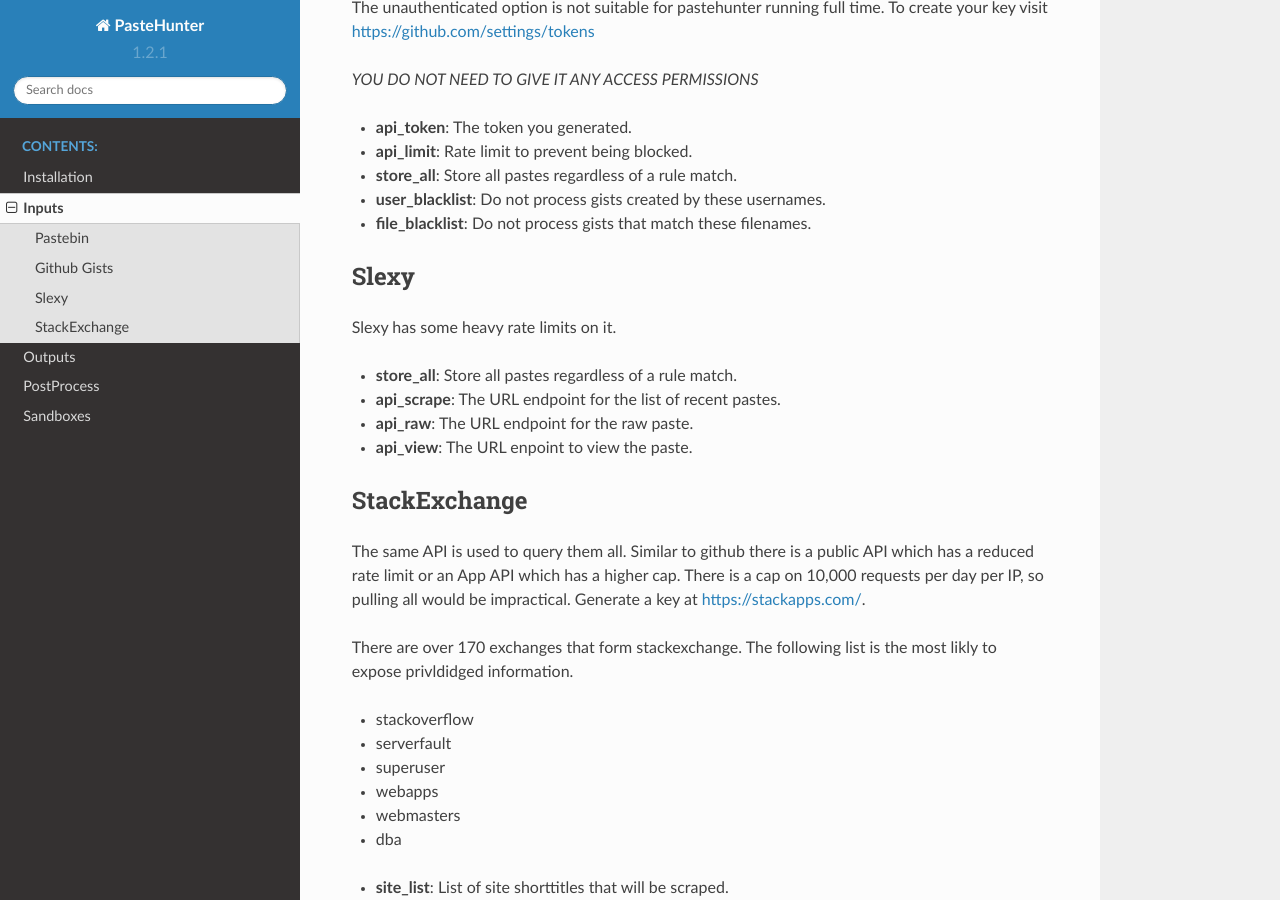
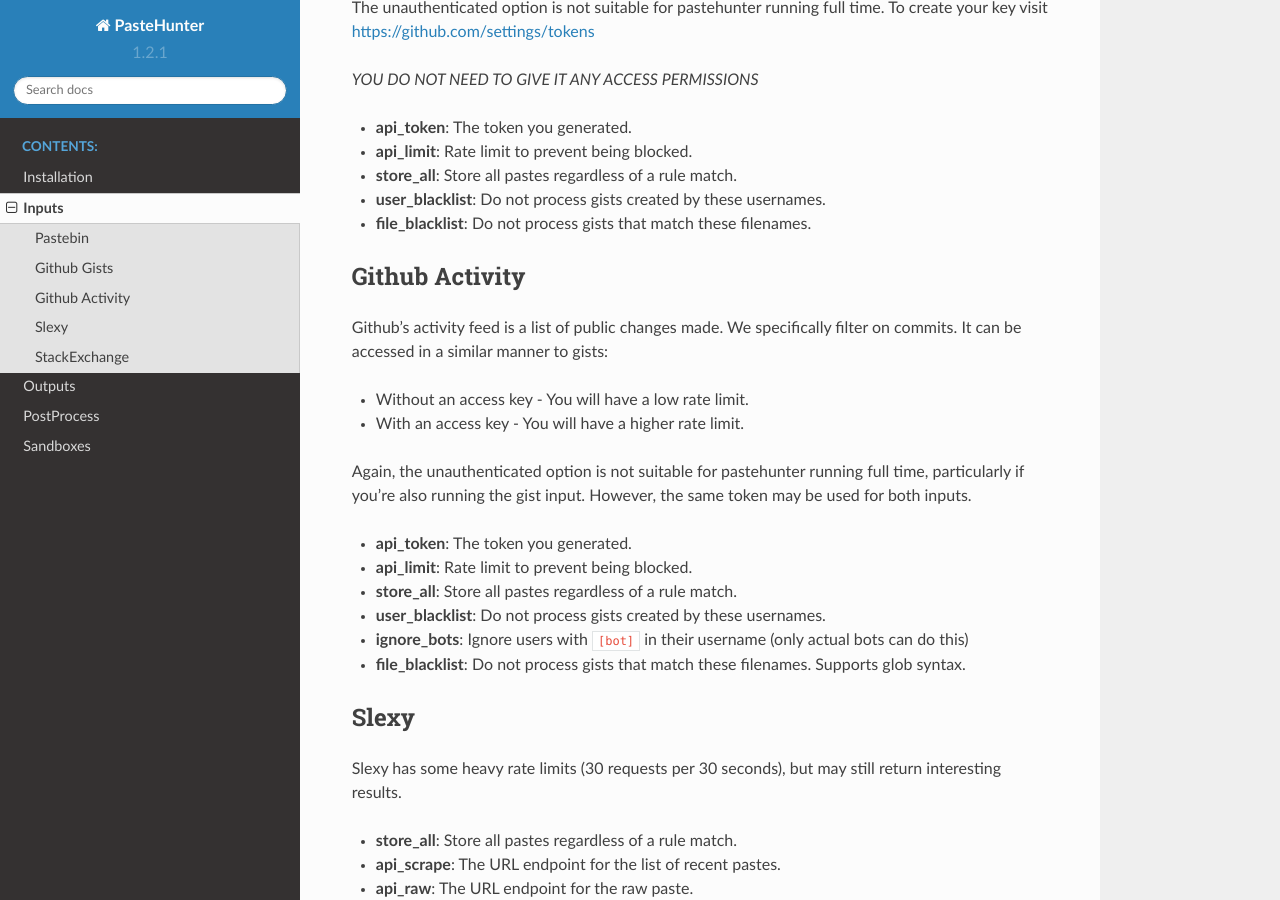
Before and after one commit to kevthehermit/PasteHunter, a Sphinx documentation site: the page built from docs/inputs.rst, in a window 1280 px wide and 900 px high, scrolled down 732 px. Built offline with Sphinx 7.4.7 and the Read the Docs theme 2.0.0, drawn with Linux system fonts in a browser that asks for light colours.

Commit message:
Minor doc fixes and final version bump

```diff
--- a/docs/inputs.rst
+++ b/docs/inputs.rst
@@ -36,11 +36,27 @@
 - **user_blacklist**: Do not process gists created by these usernames.
 - **file_blacklist**: Do not process gists that match these filenames.
 
+Github Activity
+---------------
+Github's activity feed is a list of public changes made. We specifically filter on commits. It can be accessed in a similar manner to gists:
+
+- Without an access key - You will have a low rate limit.
+- With an access key - You will have a higher rate limit.
+
+Again, the unauthenticated option is not suitable for pastehunter running full time, particularly if you're also running the gist
+input. However, the same token may be used for both inputs.
+
+- **api_token**: The token you generated.
+- **api_limit**: Rate limit to prevent being blocked.
+- **store_all**: Store all pastes regardless of a rule match.
+- **user_blacklist**: Do not process gists created by these usernames.
+- **ignore_bots**: Ignore users with ``[bot]`` in their username (only actual bots can do this)
+- **file_blacklist**: Do not process gists that match these filenames. Supports glob syntax.
 
 Slexy
 ---------
 
-Slexy has some heavy rate limits on it.
+Slexy has some heavy rate limits (30 requests per 30 seconds), but may still return interesting results.
 
 - **store_all**: Store all pastes regardless of a rule match.
 - **api_scrape**: The URL endpoint for the list of recent pastes.
--- a/setup.py
+++ b/setup.py
@@ -6,7 +6,7 @@
 
 setup(
     name='pastehunter',
-    version='1.2.1',
+    version='1.3.1',
     author='@kevthehermit @Plazmaz',
     author_email='info@pastehunter.com',
     description="Pastehunter",
```
Also changed, not shown: README.md (+1 -0 lines).
